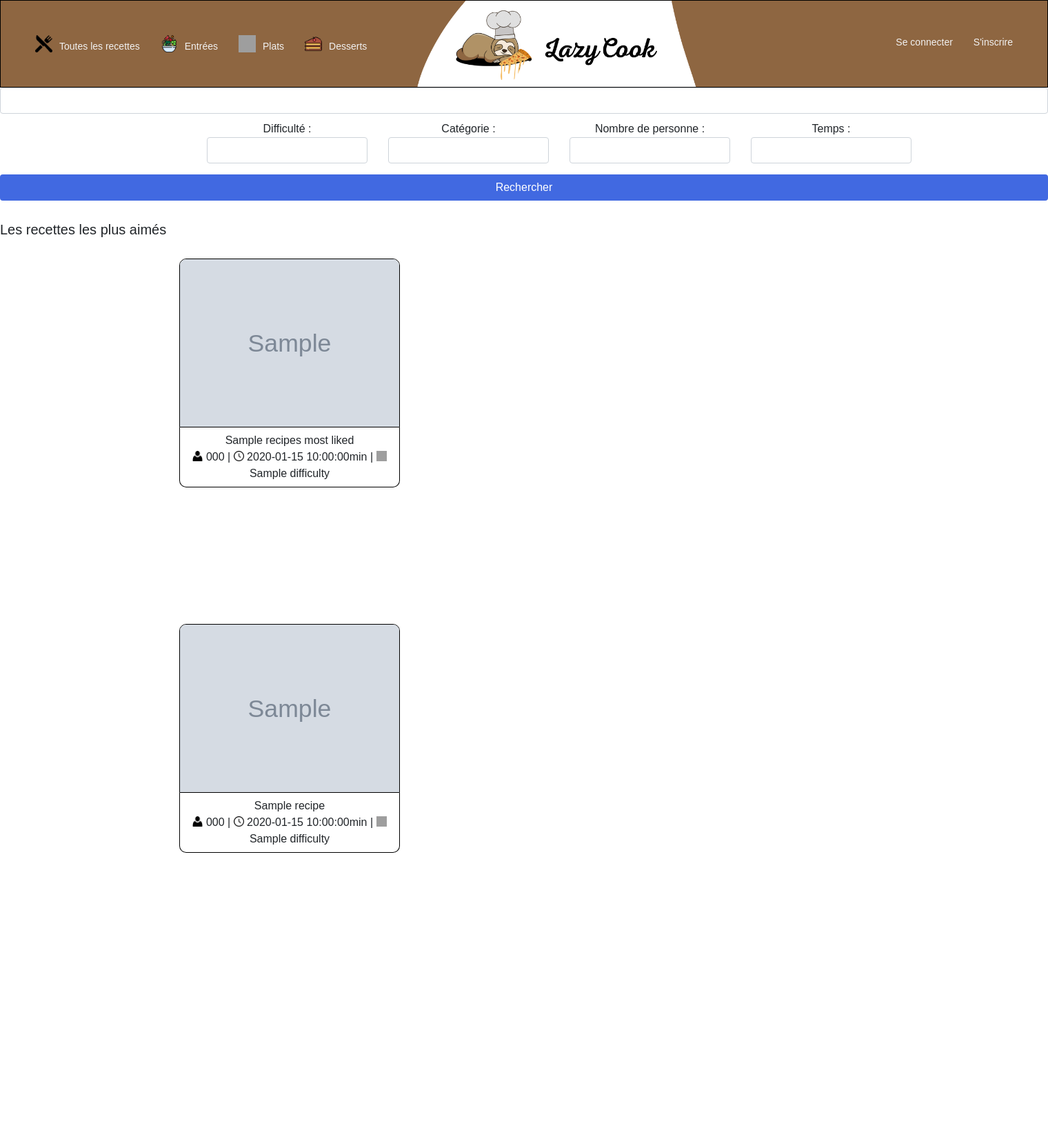
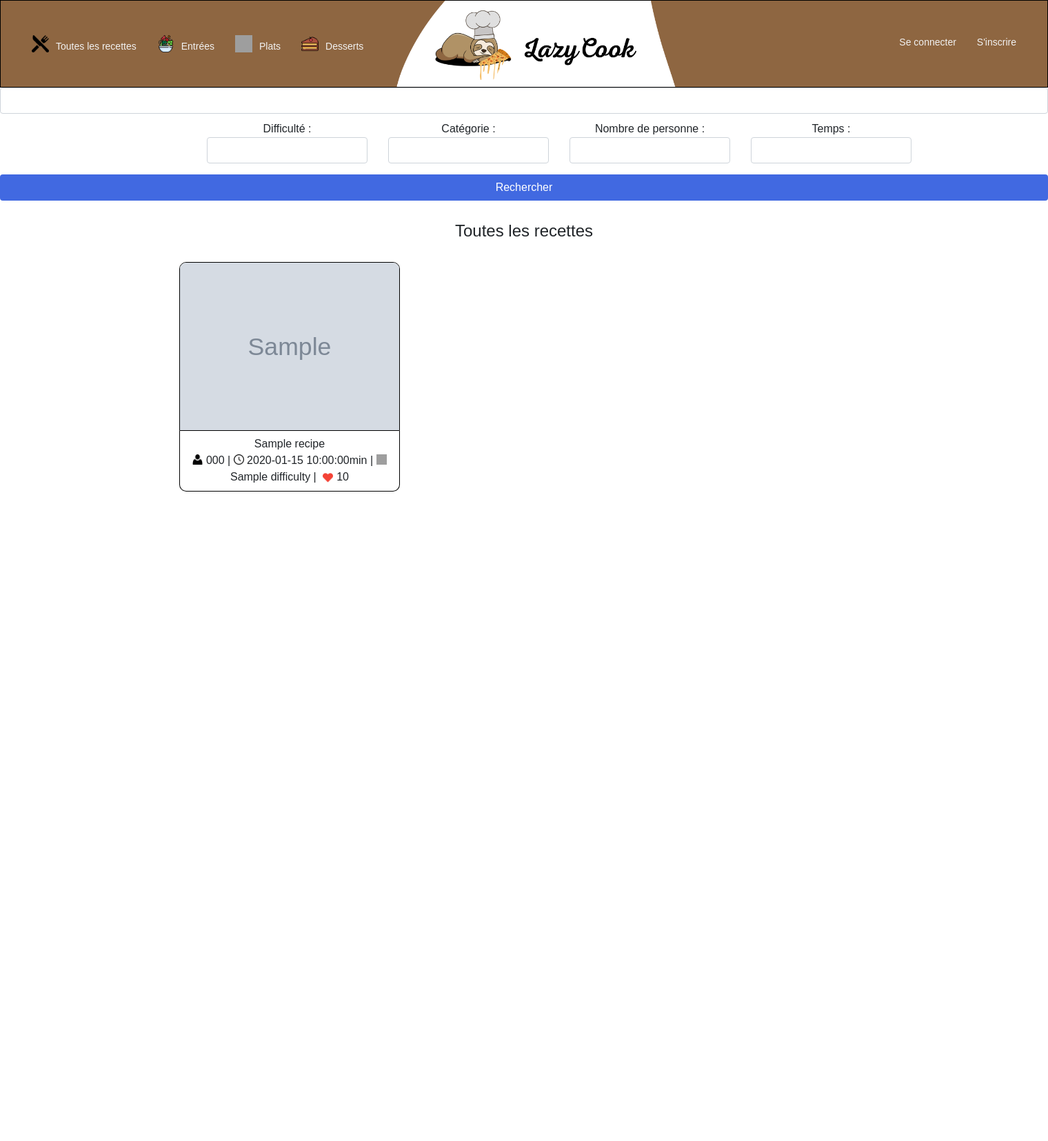
Before and after one commit to kteyssere/SymfonyProjectLazyCook, a Symfony app: template templates/recipe/index.html.twig in a window 1520 px wide. Shown: the whole page at 69% size. After the commit the page ends 713 px from the top, so only its background shows below. Run offline with Twig, Linux system fonts and the light colour scheme; the template is opened without the code that fills it: most values are stand-ins (such as "Sample title", 1, 10 or a date in 2020); grey boxes marked "Sample" are stand-in pictures; form fields are guessed from the names that the template uses; some libraries are stand-ins or nearby versions; grey boxes are pictures that could not be loaded.

Commit message:
Favoris + ajustements

```diff
--- a/public/css/base.css
+++ b/public/css/base.css
@@ -171,7 +171,7 @@ ul.topnav2 li a {
 
 #product_img_detail {
     height: auto;
-    width: 717px;
+    width: 100%;
     border-top: solid 1px black;
     border-bottom: solid 1px black;
 
@@ -180,7 +180,7 @@ ul.topnav2 li a {
 .grille {
     max-width: 1300px;
     width: auto;
-    height: 500px;
+    height: 400px;
     margin: 30px auto;
     /*border: 1px solid #333;*/
     display: grid;
@@ -324,3 +324,10 @@ textarea {
 #recipe_difficulty{
     width: 100px;
 }
+
+#commentary_content {
+    width: 98%;
+    height: 200px;
+    margin-left: 0px;
+    margin-right: 0px;
+}
--- a/src/Controller/HomepageController.php
+++ b/src/Controller/HomepageController.php
@@ -2,6 +2,7 @@
 
 namespace App\Controller;
 
+use App\Repository\RecipeRepository;
 use Symfony\Bundle\FrameworkBundle\Controller\AbstractController;
 use Symfony\Component\HttpFoundation\Response;
 use Symfony\Component\Routing\Annotation\Route;
@@ -9,10 +10,12 @@ use Symfony\Component\Routing\Annotation\Route;
 class HomepageController extends AbstractController
 {
     #[Route('/homepage', name: 'app_homepage')]
-    public function index(): Response
+    public function index(RecipeRepository $recipeRepository): Response
     {
+        $recipesMostLiked = $recipeRepository->findByMostLiked();
         return $this->render('homepage/index.html.twig', [
             'controller_name' => 'HomepageController',
+            'recipes_most_liked'=>$recipesMostLiked,
         ]);
     }
 }
--- a/src/Controller/RecipeController.php
+++ b/src/Controller/RecipeController.php
@@ -112,11 +112,9 @@ class RecipeController extends AbstractController
             $recipes = $recipeRepository->findAll();
         }
 
-        $recipesMostLiked = $recipeRepository->findByMostLiked();
 
         return $this->render('recipe/index.html.twig', [
             'recipes' => $recipes,
-            'recipes_most_liked'=>$recipesMostLiked,
             'form' => $form->createView()
         ]);
     }
@@ -172,7 +170,7 @@ class RecipeController extends AbstractController
                 $recipe->setPicture($newFilename);
             }
 
-
+            $recipe->setLikes(0);
             $recipeRepository->add($recipe);
             return $this->redirectToRoute('app_recipe_index', [], Response::HTTP_SEE_OTHER);
         }
--- a/src/Entity/User.php
+++ b/src/Entity/User.php
@@ -181,6 +181,10 @@ class User implements UserInterface, PasswordAuthenticatedUserInterface
         // TODO: Implement eraseCredentials() method.
     }
 
+    public function CheckCredentials(){
+
+    }
+
     public function getUserIdentifier(): string
     {
         return $this->getMail();
--- a/templates/base.html.twig
+++ b/templates/base.html.twig
@@ -18,7 +18,7 @@
     </head>
     <body>
         {% block menu %}
-            <div class="topnav" id="myTopnav" style="padding-left: 50px; padding-right: 50px;">
+            <div class="topnav" id="myTopnav" style="padding-left: 45px; padding-right: 45px; width: 100%;">
                 <div style="float: left;">
                     <a href="{{ path('app_recipe_index') }}" style="margin-top: 50px; margin-right: 30px;"><img id="imgnavbar" src="/img/recipe.png">Toutes les recettes</a>
 
@@ -26,32 +26,22 @@
                     <a href="{{ path('app_category_show', {id: 2}) }}" style="margin-top: 50px; margin-right: 30px;"><img id="imgnavbar" src="/img/plat.png">Plats</a>
                     <a href="{{ path('app_category_show', {id: 3}) }}" style="margin-top: 50px;"><img id="imgnavbar" src="/img/dessert.png">Desserts</a>
                 </div>
-                <div style="margin-right: auto; margin-left: 550px; text-align: center;">
+                <div style="margin-right: auto; margin-left: 525px; text-align: center;">
                     <a href="{{ path('app_homepage') }}" ><img style="height: 125px; width: auto;margin-right: auto; margin-left: auto; text-align: center;" src="/img/logo_center.png"></a>
                 </div>
                 <div style="float: right;">
                     {% if is_granted('ROLE_USER') %}
                         <a href="{{ path('my_recipe', {id: app.user.id}) }}" style="margin-top: 50px; margin-right: 30px;"><img id="imgnavbar" src="/img/toque.png">Mes recettes</a>
-                        <a href="{{ path('all_my_favorite_recipe') }}" style="margin-top: 50px; margin-right: 30px;">Mes favoris</a>
-                        <a href="{{ path('logout') }}" style="margin-top: 56px; margin-right: 30px;">Se déconnecter</a>
+                        <a href="{{ path('all_my_favorite_recipe') }}" style="margin-top: 50px; margin-right: 30px;"><img id="imgnavbar" src="/img/heart.png">Mes favoris</a>
                         <b style="color: white; float: left; margin-right: 15px; margin-top: 53px;">| {{ app.user.name }}</b>
                         <a href="{{ path('app_user_show', {id: app.user.id}) }}"><img src="/img/profile_icon.png" style="width: 30px; height: 30px; margin-top: 50px;"></a>
+                        {% if is_granted('ROLE_ADMIN') %}
+                            <a href="{{ path('app_user_admin') }}"><img src="/img/administrateur.png" style="width: 30px; height: 30px; margin-top: 50px; margin-left: 5px; margin-right: 5px;"></a>
+                        {% endif %}
+                        <a href="{{ path('logout') }}" style="margin-top: 53px; margin-left: 5px;"><img id="imgnavbar" src="/img/logout.png"></a>
                     {%  else %}
                         <a href="{{ path('login') }}" style="margin-top: 50px;">Se connecter</a>
                         <a href="{{ path('app_user_new') }}" style="margin-top: 50px; margin-left: 30px;">S'inscrire</a>
-                    {% endif %}
-                    {% if is_granted('ROLE_ADMIN') %}
-                        <a href="{{ path('app_user_admin') }}"><img src="/img/administrateur.png" style="width: 30px; height: 30px; margin-top: 50px; margin-left: 10px;"></a>
-{#                        <ul>#}
-{#                            <li class="dropdown" style="float: right">#}
-{#                                <a href="{{ path('app_user_show', {id: app.user.id}) }}"><img src="/img/administrateur.png" style="width: 30px; height: 30px; margin-top: 85px; margin-left: 10px;"></a>#}
-{#                                <div class="dropdown-content" style="margin-top: 30px;">#}
-{#                                    <a href="#">Utilisateurs</a>#}
-{#                                    <a href="#">Recettes</a>#}
-{#                                    <a href="#">Catégories</a>#}
-{#                                </div>#}
-{#                            </li>#}
-{#                        </ul>#}
                     {% endif %}
                 </div>
             </div>
--- a/templates/category/show.html.twig
+++ b/templates/category/show.html.twig
@@ -3,16 +3,17 @@
 {% block title %}Les {{ category.name }}{% endblock %}
 
 {% block body %}
+    <h4 style="text-align: center; margin-top: 30px;">Les {{ category.name }}</h4>
     {% if is_granted('ROLE_ADMIN') %}
         <div style="text-align: center; margin-top: 30px;">
             <a href="{{ path('app_recipe_new') }}">Créer une nouvelle recette</a>
         </div>
     {% endif %}
-    <div class="grille" style="margin-top: 60px;">
+    <div class="grille">
         {% for recipe in recipes %}
             <div class="grid-item">
                 <a href="{{ path('app_recipe_show', {'id': recipe.id}) }}"><img id="product_img" src="/upload/{{ recipe.picture }}" style="border-radius: 10px 10px 0px 0px;"/></a>
-                <p class="p">{{ recipe.name }}<br><img src="/img/nbperson.png" style="height: 15px; width: 15px; margin-bottom: 5px;"> {{ recipe.numberOfPerson }} | <img src="/img/time.png" style="height: 15px; width: 15px; margin-bottom: 5px;"> {{ recipe.preparationTime }}min | <img src="/img/level.png" style="height: 15px; width: 15px; margin-bottom: 5px;"> {{ recipe.difficulty }}</p>
+                <p class="p">{{ recipe.name }}<br><img src="/img/nbperson.png" style="height: 15px; width: 15px; margin-bottom: 5px;"> {{ recipe.numberOfPerson }} | <img src="/img/time.png" style="height: 15px; width: 15px; margin-bottom: 5px;"> {{ recipe.preparationTime }}min | <img src="/img/level.png" style="height: 15px; width: 15px; margin-bottom: 5px;"> {{ recipe.difficulty }} | <img src="/img/heart.png" style="height: 15px; width: 15px; margin: 5px;">{{ recipe.likes }}</p>
                 {% if is_granted('ROLE_ADMIN') %}
                     <a href="{{ path('app_recipe_show', {'id': recipe.id}) }}">Voir</a>
                     <a href="{{ path('app_recipe_edit', {'id': recipe.id}) }}">Modifier</a>
--- a/templates/favorite_recipe/all_my_fav.html.twig
+++ b/templates/favorite_recipe/all_my_fav.html.twig
@@ -3,13 +3,14 @@
 {% block title %}Favorite Recipe{% endblock %}
 
 {% block body %}
+    <h4 style="text-align: center; margin-top: 30px;">Mes favoris</h4>
     <div style="margin-bottom: 250px;">
         {% if is_granted('ROLE_USER') %}
         <div class="grille">
             {% for fav_recipe in favorite_recipes %}
                 <div class="grid-item">
                     <a href="{{ path('app_recipe_show', {'id': fav_recipe.recipe.id}) }}"><img id="product_img" src="/upload/{{ fav_recipe.recipe.picture }}" style="border-radius: 10px 10px 0px 0px;"/></a>
-                    <p class="p">{{ fav_recipe.recipe.name }}<br><img src="/img/nbperson.png" style="height: 15px; width: 15px; margin-bottom: 5px;"> {{ fav_recipe.recipe.numberOfPerson }} | <img src="/img/time.png" style="height: 15px; width: 15px; margin-bottom: 5px;"> {{ fav_recipe.recipe.preparationTime }}min | <img src="/img/level.png" style="height: 15px; width: 15px; margin-bottom: 5px;"> {{ fav_recipe.recipe.difficulty }}</p>
+                    <p class="p">{{ fav_recipe.recipe.name }}<br><img src="/img/nbperson.png" style="height: 15px; width: 15px; margin-bottom: 5px;"> {{ fav_recipe.recipe.numberOfPerson }} | <img src="/img/time.png" style="height: 15px; width: 15px; margin-bottom: 5px;"> {{ fav_recipe.recipe.preparationTime }}min | <img src="/img/level.png" style="height: 15px; width: 15px; margin-bottom: 5px;"> {{ fav_recipe.recipe.difficulty }} | <img src="/img/heart.png" style="height: 15px; width: 15px; margin: 5px;">{{ fav_recipe.recipe.likes }}</p>
                     {% if is_granted('ROLE_ADMIN') %}
                         <a href="{{ path('app_recipe_show', {'id': fav_recipe.recipe.id}) }}">Voir</a>
                         <a href="{{ path('app_recipe_edit', {'id': fav_recipe.recipe.id}) }}">Modifier</a>
--- a/templates/recipe/index.html.twig
+++ b/templates/recipe/index.html.twig
@@ -18,23 +18,7 @@
             <input class="btn" style="background-color: royalblue; color: white; width: 1520px; margin-bottom: 30px;" type="submit" value="Rechercher" />
             {{ form_end(form) }}
         </div>
-
-        <h5>Les recettes les plus aimés</h5>
-        <div class="grille">
-            {% for recipe in recipes_most_liked %}
-                <div class="grid-item">
-                    <a href="{{ path('app_recipe_show', {'id': recipe.id}) }}"><img id="product_img" src="/upload/{{ recipe.picture }}" style="border-radius: 10px 10px 0px 0px;"/></a>
-                    <p class="p">{{ recipe.name }}<br><img src="/img/nbperson.png" style="height: 15px; width: 15px; margin-bottom: 5px;"> {{ recipe.numberOfPerson }} | <img src="/img/time.png" style="height: 15px; width: 15px; margin-bottom: 5px;"> {{ recipe.preparationTime }}min | <img src="/img/level.png" style="height: 15px; width: 15px; margin-bottom: 5px;"> {{ recipe.difficulty }}</p>
-                    {% if is_granted('ROLE_ADMIN') %}
-                        <a href="{{ path('app_recipe_show', {'id': recipe.id}) }}">Voir</a>
-                        <a href="{{ path('app_recipe_edit', {'id': recipe.id}) }}">Modifier</a>
-                    {% endif %}
-                </div>
-
-            {% else %}
-                <p style="text-align: center; margin-top: 100px; margin-left: auto; margin-right: auto;">Aucunes recettes :-(</p>
-            {% endfor %}
-        </div>
+        <h4 style="text-align: center;">Toutes les recettes</h4>
 
         {% if is_granted('ROLE_ADMIN') %}
             <div style="text-align: center; margin-top: 30px;">
@@ -42,20 +26,21 @@
             </div>
         {% endif %}
 
+        {% if recipes %}
             <div class="grille">
                 {% for recipe in recipes %}
                     <div class="grid-item">
                         <a href="{{ path('app_recipe_show', {'id': recipe.id}) }}"><img id="product_img" src="/upload/{{ recipe.picture }}" style="border-radius: 10px 10px 0px 0px;"/></a>
-                <p class="p">{{ recipe.name }}<br><img src="/img/nbperson.png" style="height: 15px; width: 15px; margin-bottom: 5px;"> {{ recipe.numberOfPerson }} | <img src="/img/time.png" style="height: 15px; width: 15px; margin-bottom: 5px;"> {{ recipe.preparationTime }}min | <img src="/img/level.png" style="height: 15px; width: 15px; margin-bottom: 5px;"> {{ recipe.difficulty }}</p>
+                        <p class="p">{{ recipe.name }}<br><img src="/img/nbperson.png" style="height: 15px; width: 15px; margin-bottom: 5px;"> {{ recipe.numberOfPerson }} | <img src="/img/time.png" style="height: 15px; width: 15px; margin-bottom: 5px;"> {{ recipe.preparationTime }}min | <img src="/img/level.png" style="height: 15px; width: 15px; margin-bottom: 5px;"> {{ recipe.difficulty }} | <img src="/img/heart.png" style="height: 15px; width: 15px; margin: 5px;">{{ recipe.likes }}</p>
                         {% if is_granted('ROLE_ADMIN') %}
                             <a href="{{ path('app_recipe_show', {'id': recipe.id}) }}">Voir</a>
                             <a href="{{ path('app_recipe_edit', {'id': recipe.id}) }}">Modifier</a>
                         {% endif %}
                     </div>
-
                 {% else %}
                     <p style="text-align: center; margin-top: 100px; margin-left: auto; margin-right: auto;">Aucunes recettes :-(</p>
                 {% endfor %}
             </div>
+        {% endif %}
     </div>
 {% endblock %}
--- a/templates/recipe/myrecipe.html.twig
+++ b/templates/recipe/myrecipe.html.twig
@@ -3,6 +3,7 @@
 {% block title %}Mes recettes{% endblock %}
 
 {% block body %}
+    <h4 style="text-align: center; margin-top: 30px;">Mes recettes</h4>
 
     <div style="text-align: center; margin-top: 30px;">
         <a class="btn" href="{{ path('app_recipe_new') }}" style="color: white; background-color: green;">Ajouter une nouvelle recette</a>
@@ -12,7 +13,7 @@
         {% for recipe in recipes %}
             <div class="grid-item">
                 <a href="{{ path('app_recipe_show', {'id': recipe.id}) }}"><img id="product_img" src="/upload/{{ recipe.picture }}" style="border-radius: 10px 10px 0px 0px;"/></a>
-                <p class="p">{{ recipe.name }}<br><img src="/img/nbperson.png" style="height: 15px; width: 15px; margin-bottom: 5px;"> {{ recipe.numberOfPerson }} | <img src="/img/time.png" style="height: 15px; width: 15px; margin-bottom: 5px;"> {{ recipe.preparationTime }}min | <img src="/img/level.png" style="height: 15px; width: 15px; margin-bottom: 5px;"> {{ recipe.difficulty }}</p>
+                <p class="p">{{ recipe.name }}<br><img src="/img/nbperson.png" style="height: 15px; width: 15px; margin-bottom: 5px;"> {{ recipe.numberOfPerson }} | <img src="/img/time.png" style="height: 15px; width: 15px; margin-bottom: 5px;"> {{ recipe.preparationTime }}min | <img src="/img/level.png" style="height: 15px; width: 15px; margin-bottom: 5px;"> {{ recipe.difficulty }} | <img src="/img/heart.png" style="height: 15px; width: 15px; margin: 5px;">{{ recipe.likes }}</p>
                 <a class="btn" style="background-color: orange; color: white;" href="{{ path('app_recipe_edit', {'id': recipe.id}) }}">Modifier</a>
             </div>
         {% else %}
```
Also changed, not shown: templates/homepage/index.html.twig (+16 -0 lines), templates/recipe/_form.html.twig (+1 -10 lines), templates/recipe/show.html.twig (+7 -10 lines), public/img/empty_heart.png (added), public/img/filled_heart.png (added), public/img/heart.png (added), public/img/logout.png (added). Lines whose indentation alone changed are shown as unchanged.
